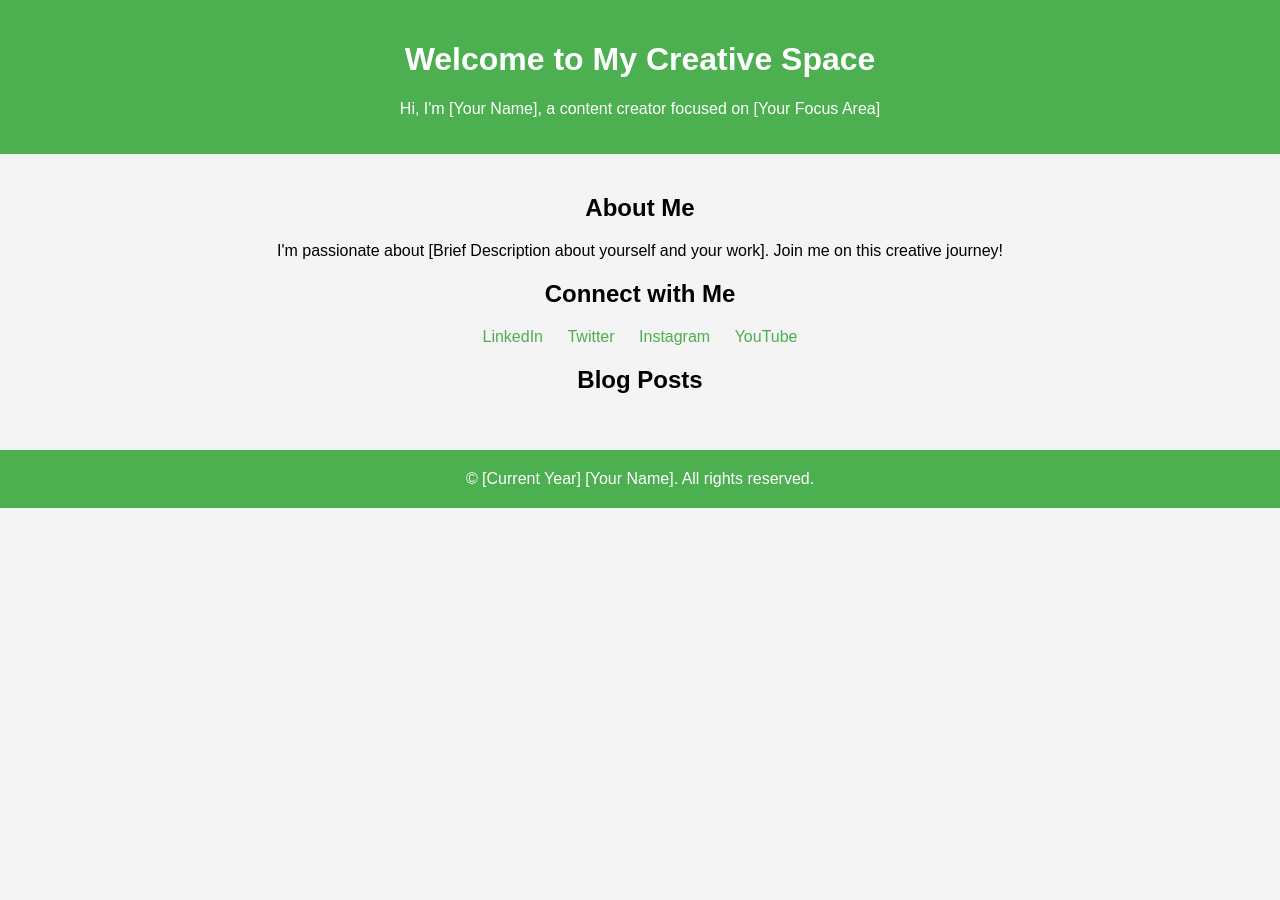
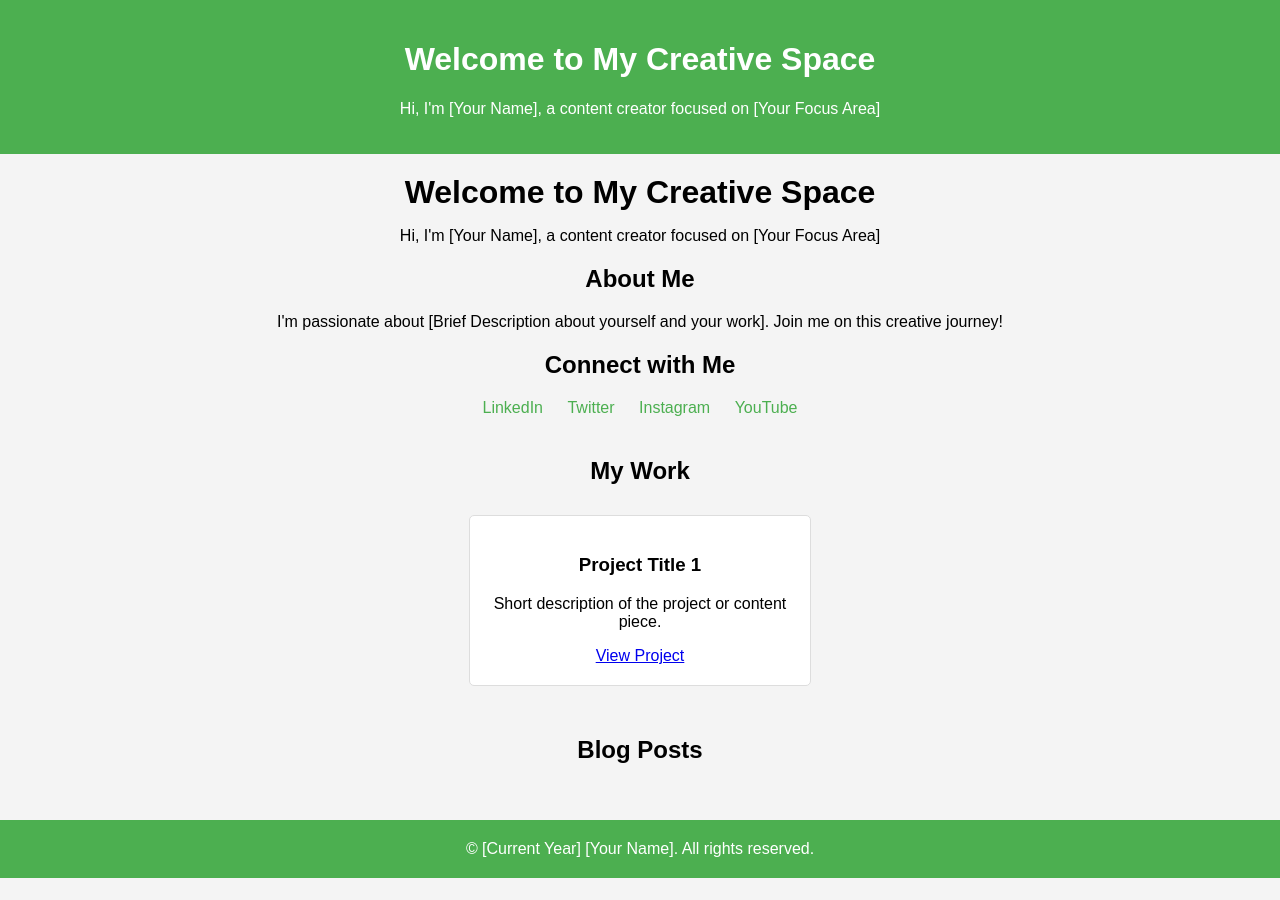
Before and after one commit to DORKINHORKIN/Dorkinhorkin.Largererst, a Jekyll site: the page built from index.html, in a window 1280 px wide. Built offline with Jekyll 4.4.1, drawn with Linux system fonts in a browser that asks for light colours.

Commit message:
Update default.html

```diff
--- a/_layouts/default.html
+++ b/_layouts/default.html
@@ -14,29 +14,7 @@
         <p>Hi, I'm [Your Name], a content creator focused on [Your Focus Area]</p>
     </header>
 
-    <div class="content">
-        <section class="bio">
-            <h2>About Me</h2>
-            <p>I'm passionate about [Brief Description about yourself and your work]. Join me on this creative journey!</p>
-        </section>
-
-        <section class="social-links">
-            <h2>Connect with Me</h2>
-            <a href="[Your LinkedIn URL]" target="_blank">LinkedIn</a>
-            <a href="[Your Twitter URL]" target="_blank">Twitter</a>
-            <a href="[Your Instagram URL]" target="_blank">Instagram</a>
-            <a href="[Your YouTube URL]" target="_blank">YouTube</a>
-        </section>
-
-        <section class="blog-posts">
-            <h2>Blog Posts</h2>
-            <div class="blog-posts-container">
-                {% for post in site.posts %}
-                    {% include blog-card.html post=post %}
-                {% endfor %}
-            </div>
-        </section>
-    </div>
+    {{ content }}
 
     <footer>
         <p style="text-align: center; padding: 20px; background-color: #4CAF50; color: white;">&copy; [Current Year] [Your Name]. All rights reserved.</p>
```
